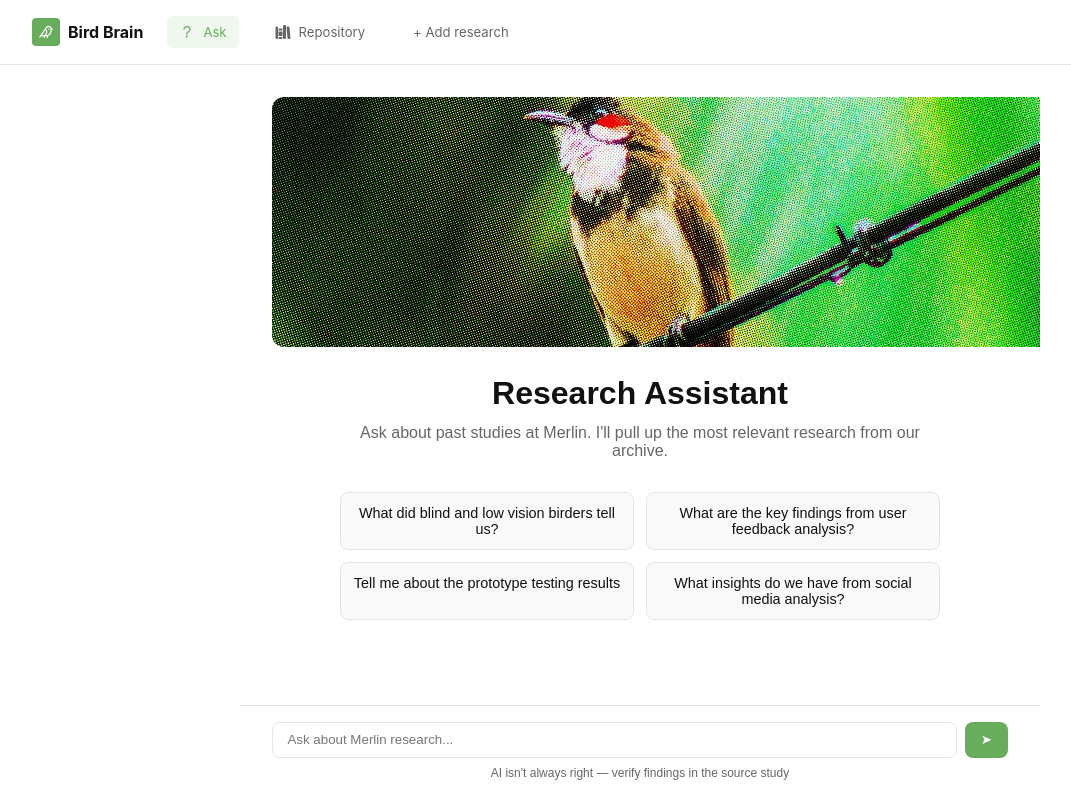
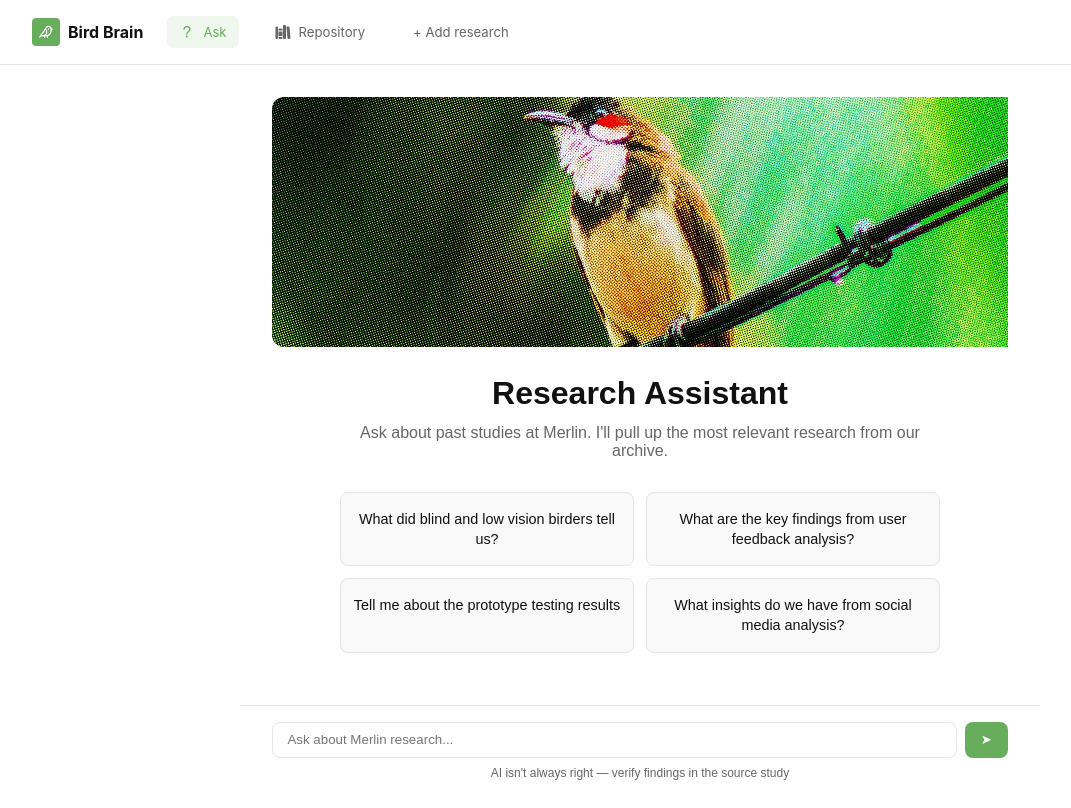
Before and after one commit to JaxLabs/bird-brain, a Next.js app in the folder frontend/: page /ask in a window 1280 px wide. Shown: the whole page, without its empty margins (0-1071 px from the left). Built offline with nearby package versions, Linux system fonts and the light colour scheme; a web font is replaced by a local one.

Commit message:
Remove image corners completely and center button text
- Force remove all border radius from image with !important
- Center text in prompt buttons
- Improve button padding and line height for readability

Co-Authored-By: Claude Haiku 4.5 <noreply@anthropic.com>

```diff
--- a/frontend/app/ask/page.tsx
+++ b/frontend/app/ask/page.tsx
@@ -105,8 +105,8 @@ export default function Ask() {
           {!started ? (
             // Landing state
             <div style={{ display: "flex", flexDirection: "column", alignItems: "center", textAlign: "center" }}>
-              <div style={{ width: "100%", marginBottom: "1.5rem" }}>
-                <BirdImage alt="Bird photo" width={800} height={250} style={{ width: "100%", height: "auto", objectFit: "contain" }} />
+              <div style={{ width: "100%", marginBottom: "1.5rem", overflow: "hidden" }}>
+                <BirdImage alt="Bird photo" width={800} height={250} style={{ width: "100%", height: "auto", objectFit: "contain", borderRadius: "0 !important" }} />
               </div>
               <h1 style={{ margin: "0 0 0.75rem 0", color: "var(--color-text)", fontSize: "2rem" }}>Research Assistant</h1>
               <p style={{ color: "var(--color-text-muted)", margin: "0 0 2rem 0", maxWidth: "600px" }}>
@@ -121,10 +121,12 @@ export default function Ask() {
                       background: "var(--color-prompt-bg)",
                       border: "1px solid var(--color-border)",
                       borderRadius: "8px",
-                      padding: "0.75rem",
+                      padding: "1rem 0.75rem",
                       fontSize: "0.9rem",
                       cursor: "pointer",
                       color: "var(--color-text)",
+                      textAlign: "center",
+                      lineHeight: "1.4",
                     }}
                   >
                     {p}
```
